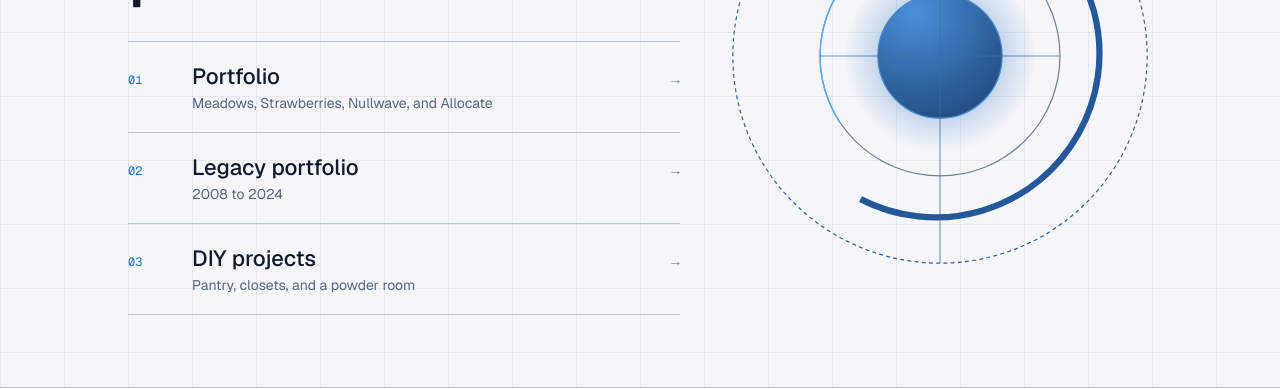
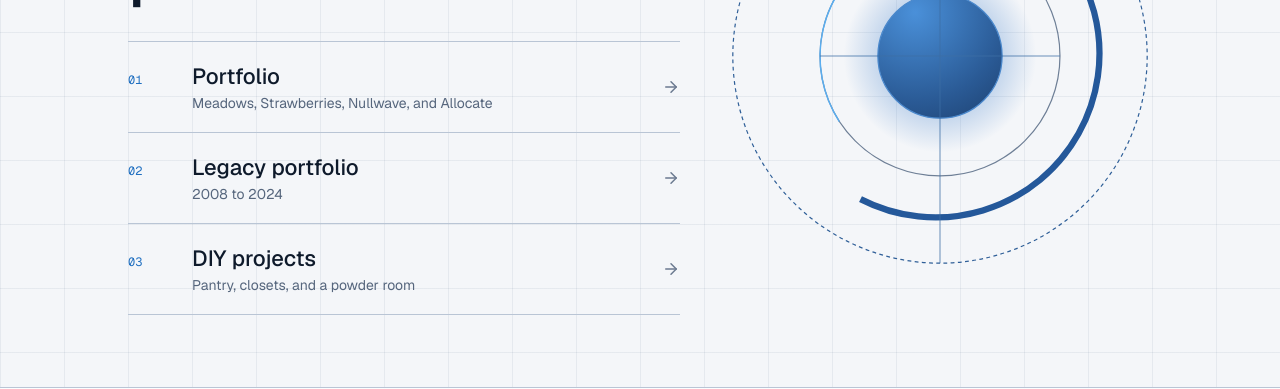
Before and after one commit to ratherblue/ratherblue.github.io, a React (Vite) app: page / in a window 1280 px wide. Shown: the part 352-741 px from the top of the page. Built offline with nearby package versions, Linux system fonts and the light colour scheme.

Commit message:
fix padding

```diff
--- a/src/components/Lightbox/Lightbox.module.scss
+++ b/src/components/Lightbox/Lightbox.module.scss
@@ -62,13 +62,14 @@
   }
 
   .step {
+    display: grid;
+    place-items: center;
     width: 44px;
     height: 44px;
     border: 1px solid var(--lightbox-border);
     border-radius: 50%;
     background: #0e1828;
     color: inherit;
-    font-size: 18px;
     cursor: pointer;
 
     &:hover,
--- a/src/components/Lightbox/Lightbox.tsx
+++ b/src/components/Lightbox/Lightbox.tsx
@@ -1,3 +1,4 @@
+import { ArrowLeft, ArrowRight } from 'lucide-react'
 import { useEffect, useRef, type MouseEvent } from 'react'
 import type { Shot } from '../../data/content'
 import type { LightboxFit } from './LightboxContext'
@@ -86,7 +87,7 @@ export default function Lightbox({ shots, index, title, fit, onClose, onStep }:
             onStep(-1)
           }}
         >
-          ←
+          <ArrowLeft size={18} aria-hidden="true" />
         </button>
         {/* Keyed by index so each image starts scrolled to the top. */}
         <div key={index} ref={frameRef} className={styles.frame} data-fit={shot.video ? 'contain' : fit}>
@@ -119,7 +120,7 @@ export default function Lightbox({ shots, index, title, fit, onClose, onStep }:
             onStep(1)
           }}
         >
-          →
+          <ArrowRight size={18} aria-hidden="true" />
         </button>
       </div>
 
--- a/src/components/PageLinkList/PageLinkList.module.scss
+++ b/src/components/PageLinkList/PageLinkList.module.scss
@@ -47,7 +47,7 @@
   }
 
   .arrow {
-    @include mono(14px);
+    align-self: center;
     color: var(--subtle);
     transition: color 0.15s;
   }
--- a/src/components/PageLinkList/PageLinkList.tsx
+++ b/src/components/PageLinkList/PageLinkList.tsx
@@ -1,3 +1,4 @@
+import { ArrowRight } from 'lucide-react'
 import { Link } from 'react-router-dom'
 import type { PageLink } from '../../data/content'
 import styles from './PageLinkList.module.scss'
@@ -13,9 +14,7 @@ export default function PageLinkList({ links }: { links: PageLink[] }) {
               <span className={styles.label}>{link.label}</span>
               <span className={styles.description}>{link.description}</span>
             </span>
-            <span className={styles.arrow} aria-hidden="true">
-              →
-            </span>
+            <ArrowRight className={styles.arrow} size={18} aria-hidden="true" />
           </Link>
         </li>
       ))}
```
Also changed, not shown: .claude/launch.json (added), public/images/portfolio/nullwave/01.webp, public/images/portfolio/nullwave/thumbs/01.webp.
